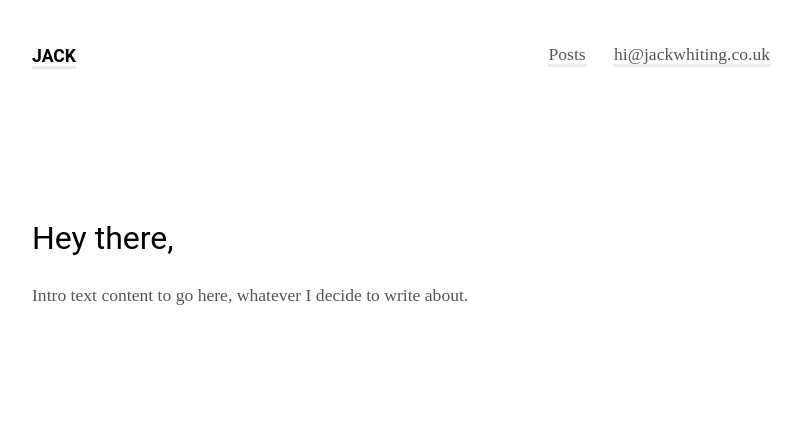
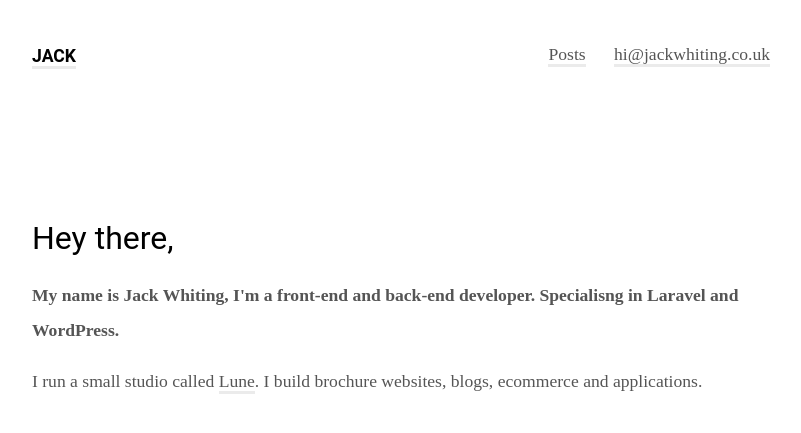
Before and after one commit to jackabox/jwv2, a Laravel app: page / in a window 1280 px wide. Shown: the top 433 px of the page, without its empty margins (239-1040 px from the left). Run offline with Laravel 8, Linux system fonts and the light colour scheme; settings files or empty folders that the repository lacks are supplied; some web fonts are replaced.

Commit message:
home text

```diff
--- a/resources/views/welcome.blade.php
+++ b/resources/views/welcome.blade.php
@@ -2,7 +2,8 @@
 
     <div class="intro-content container inner-container">
         <h1>Hey there,</h1>
-        <p>Intro text content to go here, whatever I decide to write about.</p>
+        <p><b>My name is Jack Whiting, I'm a front-end and back-end developer. Specialisng in Laravel and WordPress.</b></p>
+        <p>I run a small studio called <a href="">Lune</a>. I build brochure websites, blogs, ecommerce and applications.</p>
     </div>
 
 @endcomponent
```
